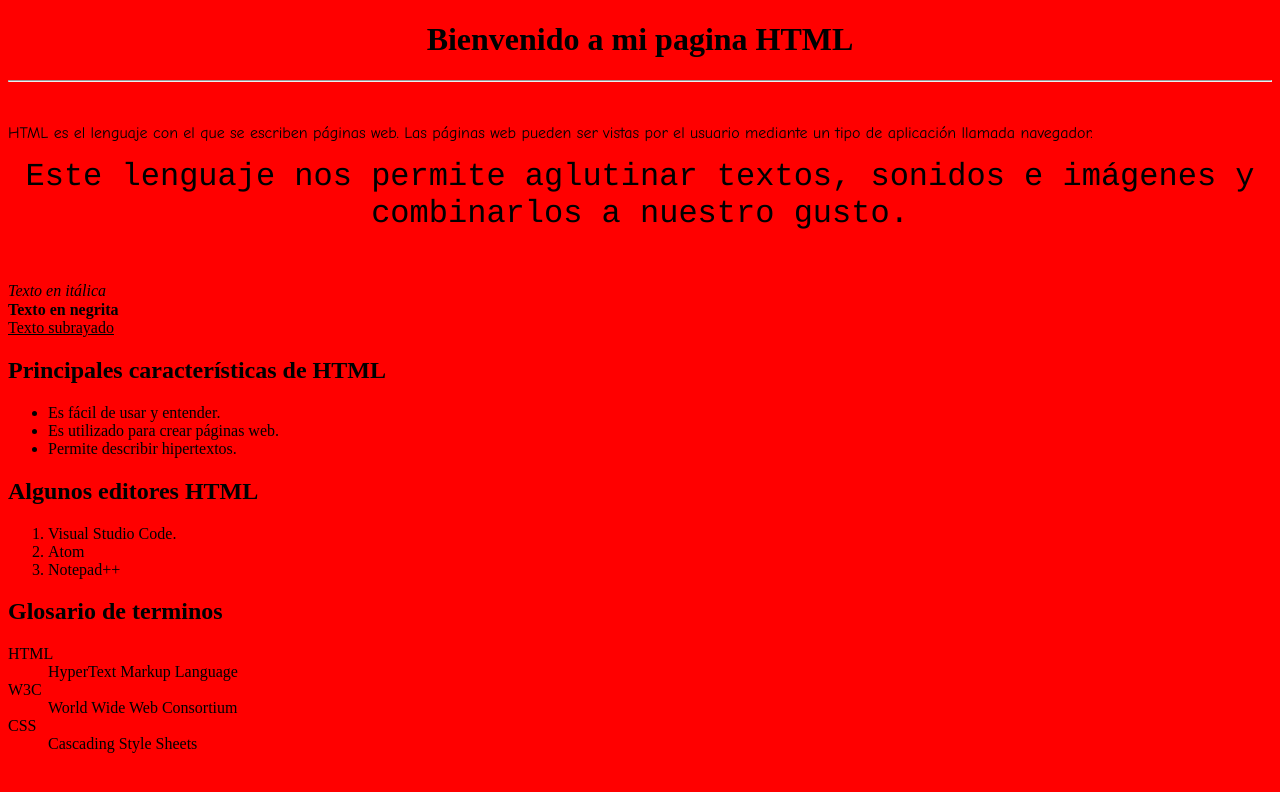
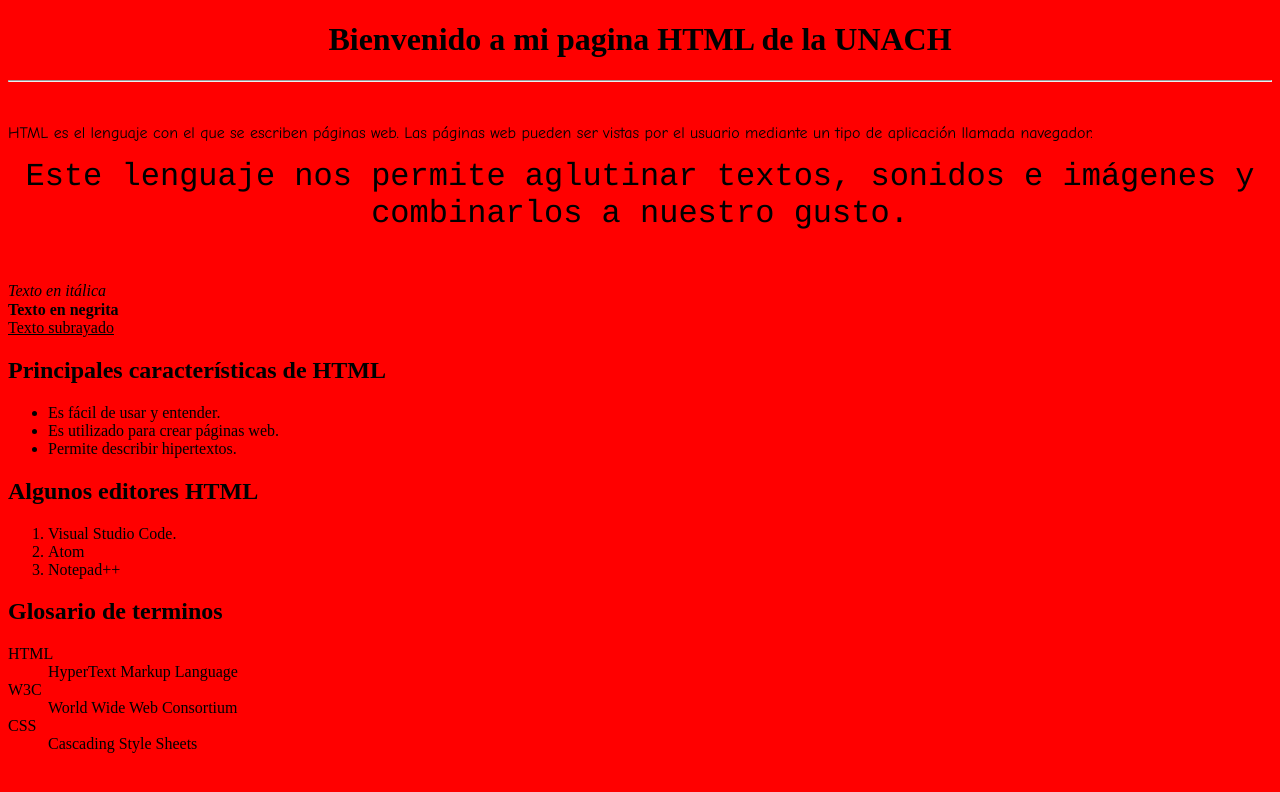
Before and after one commit to EduardoVP-0/Master, a plain HTML site: page index.html in a window 1280 px wide. Drawn offline with Linux system fonts and the light colour scheme.

Commit message:
Modificando index.html

```diff
--- a/index.html
+++ b/index.html
@@ -6,7 +6,7 @@
     <title>Práctica 2</title>
 </head>
 <body BGCOLOR="ff0000">
-    <center><h1>Bienvenido a mi pagina HTML</h1></center>
+    <center><h1>Bienvenido a mi pagina HTML de la UNACH</h1></center>
     <hr/>
     <br>
     <font face="Comic Sans Ms,arial,verdana">
```
